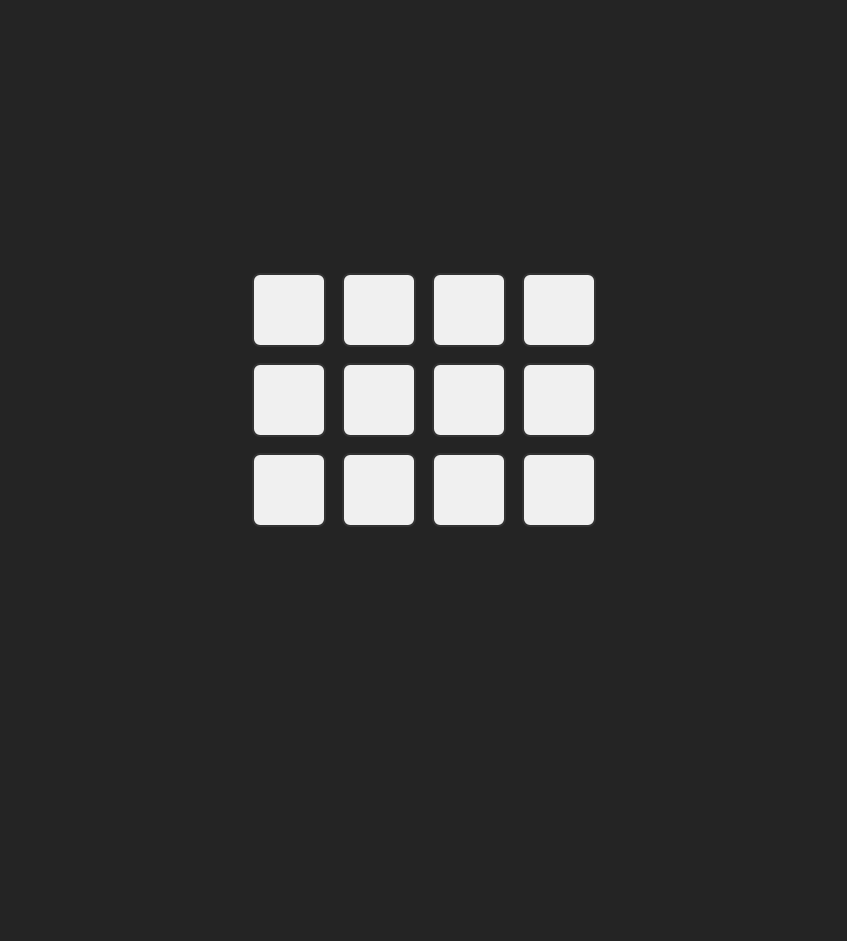
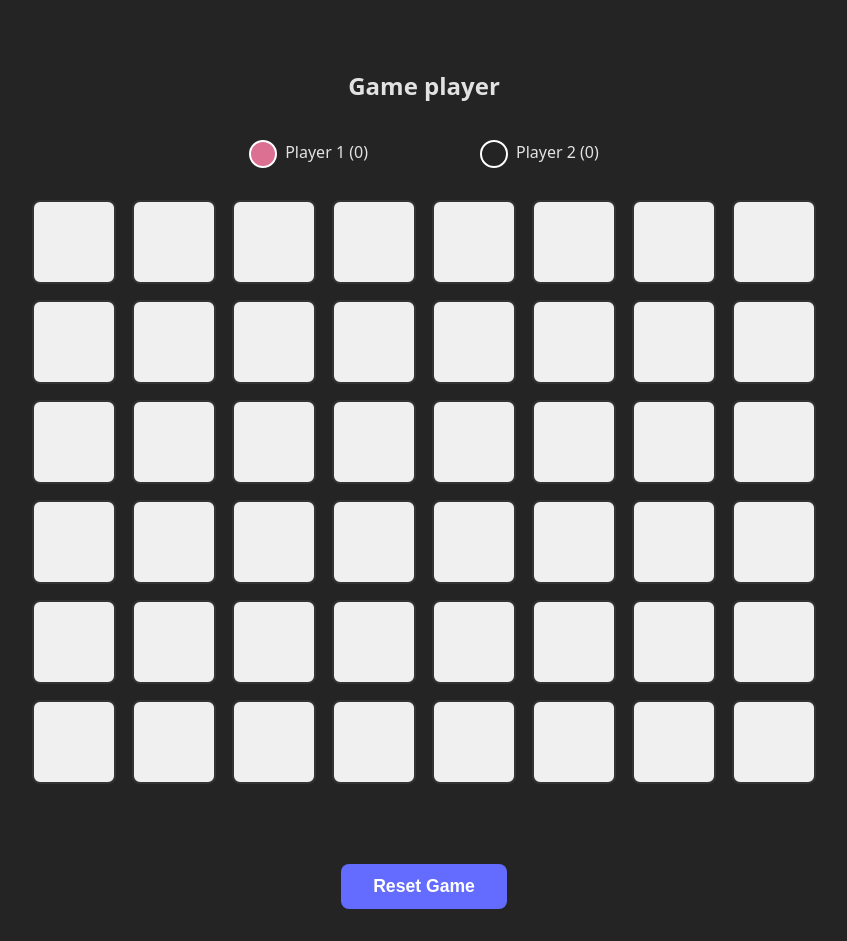
Before and after one commit to daboutt/memory-card, a React (Vite) app: page / in a window 1280 px wide. Shown: the whole page, without its empty margins (216-1063 px from the left). Before the commit the page ends 800 px from the top, so only its background shows below. Built offline with nearby package versions, Linux system fonts and the light colour scheme.

Commit message:
feat: support gameplay for 2 players

```diff
--- a/src/App.css
+++ b/src/App.css
@@ -4,3 +4,20 @@
   padding: 2rem;
   text-align: center;
 }
+
+.reset-button {
+  margin-top: 2rem;
+  padding: 0.75rem 2rem;
+  font-size: 1.1rem;
+  font-weight: 600;
+  color: white;
+  background-color: #646cff;
+  border: none;
+  border-radius: 8px;
+  cursor: pointer;
+  transition: background-color 0.2s;
+}
+
+.reset-button:hover {
+  background-color: #535bf2;
+}
--- a/src/App.tsx
+++ b/src/App.tsx
@@ -1,10 +1,37 @@
+import { useRef } from 'react';
 import './App.css';
-import CardContainer from './components/CardContainer';
+import CardContainer, {
+  type CardContainerRef,
+} from './components/CardContainer';
+import PlayerInformation from './components/PlayerInformation';
+import { useGamePlay } from './hooks/useGamePlay';
 
 function App() {
+  const cardContainerRef = useRef<CardContainerRef>(null);
+  const {
+    score,
+    handleAddScore,
+    handleTogglePlayerTurn,
+    isFirstPlayerTurn,
+    resetGame,
+  } = useGamePlay();
+
+  const handleReset = () => {
+    resetGame();
+    cardContainerRef.current?.reset();
+  };
+
   return (
     <>
-      <CardContainer />
+      <PlayerInformation isPlayerOneTurn={isFirstPlayerTurn} score={score} />
+      <CardContainer
+        ref={cardContainerRef}
+        handleTogglePlayerTurn={handleTogglePlayerTurn}
+        handleAddScore={handleAddScore}
+      />
+      <button className='reset-button' onClick={handleReset}>
+        Reset Game
+      </button>
     </>
   );
 }
--- a/src/components/Card.css
+++ b/src/components/Card.css
@@ -1,14 +1,22 @@
 .card {
-  width: 70px;
-  height: 70px;
+  width: 80px;
+  height: 80px;
   border: 2px solid #333;
   border-radius: 8px;
   background-color: #f0f0f0;
   align-content: center;
+  font-size: 36px;
+}
+.card.matched {
+  border-color: green;
+  background-color: lightgreen;
 }
 .front-card {
+  -webkit-user-select: none;
+  user-select: none;
   backface-visibility: hidden;
 }
+
 .back-card {
   background-color: white;
 }
--- a/src/components/Card.tsx
+++ b/src/components/Card.tsx
@@ -11,7 +11,7 @@ export default function Card({ symbol, isSelected, onClickCard }: CardProps) {
     <motion.div
       initial={{ scale: 0 }}
       animate={{ scale: 1, rotateY: isSelected ? 0 : 180 }}
-      className='card'
+      className={`card ${isSelected && 'matched'}`}
       onClick={onClickCard}
     >
       <motion.div
--- a/src/components/CardContainer.css
+++ b/src/components/CardContainer.css
@@ -1,7 +1,7 @@
 .card-container {
   display: grid;
-  grid-template-columns: repeat(4, auto);
-  grid-template-rows: repeat(3, auto);
+  grid-template-columns: repeat(8, auto);
+  grid-template-rows: repeat(8, auto);
   gap: 1rem;
   padding: 1rem;
 }
--- a/src/components/CardContainer.tsx
+++ b/src/components/CardContainer.tsx
@@ -1,5 +1,5 @@
-import { useCallback, useEffect, useState } from 'react';
-import { shuffleData } from '../lib/data';
+import { useCallback, useImperativeHandle, useState, forwardRef } from 'react';
+import { getShuffledData } from '../lib/data';
 import Card from './Card';
 import './CardContainer.css';
 import type { CardType } from '../lib/type';
@@ -7,26 +7,46 @@ import type { CardType } from '../lib/type';
 type SelectCard = CardType & {
   index: number;
 };
-export default function CardContainer() {
-  const [indexSelected, setIndexSelected] = useState<number[]>([]);
+
+export interface CardContainerRef {
+  reset: () => void;
+}
+
+interface CardContainerProps {
+  handleTogglePlayerTurn: () => void;
+  handleAddScore: () => void;
+}
+const CardContainer = forwardRef<CardContainerRef, CardContainerProps>(
+  ({ handleAddScore, handleTogglePlayerTurn }, ref) => {
+    const [cards, setCards] = useState(() => getShuffledData());
     const [firstSelectedCard, setFirstSelectedCard] = useState<SelectCard>();
     const [secondSelectedCard, setSecondSelectedCard] = useState<SelectCard>();
     const [matchList, setMatchList] = useState<number[]>([]);
 
+    useImperativeHandle(ref, () => ({
+      reset: () => {
+        setCards(getShuffledData());
+        setFirstSelectedCard(undefined);
+        setSecondSelectedCard(undefined);
+        setMatchList([]);
+      },
+    }));
+
     const handleClickCard = useCallback(
       (card: SelectCard) => {
+        if (card.index === firstSelectedCard?.index) return;
         if (firstSelectedCard) {
           setSecondSelectedCard(card);
           setTimeout(() => {
-          if (
-            firstSelectedCard.symbol === card.symbol &&
-            firstSelectedCard.index !== card.index
-          ) {
+            if (firstSelectedCard.symbol === card.symbol) {
+              handleAddScore();
               setMatchList((prev) => [
                 ...prev,
                 firstSelectedCard.index,
                 card.index,
               ]);
+            } else {
+              handleTogglePlayerTurn();
             }
             setFirstSelectedCard(undefined);
             setSecondSelectedCard(undefined);
@@ -35,12 +55,12 @@ export default function CardContainer() {
           setFirstSelectedCard(card);
         }
       },
-    [firstSelectedCard]
+      [firstSelectedCard, handleAddScore, handleTogglePlayerTurn]
     );
 
     return (
       <div className='card-container'>
-      {shuffleData.map((item, i) => (
+        {cards.map((item, i) => (
           <Card
             key={i}
             symbol={item.symbol}
@@ -55,3 +75,6 @@ export default function CardContainer() {
       </div>
     );
   }
+);
+
+export default CardContainer;
--- /dev/null
+++ b/src/components/PlayerInformation.css
@@ -0,0 +1,35 @@
+.player-infor {
+  display: flex;
+  flex-direction: column;
+  align-items: center;
+  margin: 16px;
+  gap: 16px;
+}
+.circle {
+  width: 24px;
+  height: 24px;
+  border-radius: 50%;
+  border: 2px solid white;
+  /* border-color: white;
+  border-width: 2px; */
+  display: inline-block;
+  margin-right: 8px;
+}
+.player-1-container {
+  display: flex;
+  justify-content: center;
+}
+.player-2-container {
+  display: flex;
+  justify-content: center;
+}
+.player-1-container.turn {
+  .circle {
+    background-color: palevioletred;
+  }
+}
+.player-2-container.turn {
+  .circle {
+    background-color: #1976d2;
+  }
+}
--- /dev/null
+++ b/src/components/PlayerInformation.tsx
@@ -0,0 +1,36 @@
+import './PlayerInformation.css';
+
+interface PlayerInformationProps {
+  isPlayerOneTurn: boolean;
+  score: {
+    playerOne: number;
+    playerTwo: number;
+  };
+}
+export default function PlayerInformation({
+  isPlayerOneTurn,
+  score,
+}: PlayerInformationProps) {
+  return (
+    <div className='player-infor'>
+      <h2>Game player</h2>
+      <div
+        style={{
+          display: 'flex',
+          justifyContent: 'center',
+          alignItems: 'center',
+          gap: '7rem',
+        }}
+      >
+        <div className={`player-1-container ${isPlayerOneTurn && 'turn'}`}>
+          <div className='circle'></div>
+          Player 1 ({score.playerOne})
+        </div>
+        <div className={`player-2-container ${!isPlayerOneTurn && 'turn'}`}>
+          <div className='circle'></div>
+          Player 2 ({score.playerTwo})
+        </div>
+      </div>
+    </div>
+  );
+}
--- /dev/null
+++ b/src/hooks/useGamePlay.ts
@@ -0,0 +1,31 @@
+import { useCallback, useState } from 'react';
+
+export const useGamePlay = () => {
+  const [isFirstPlayerTurn, setIsFirstPlayerTurn] = useState(true);
+  const [score, setScore] = useState({ playerOne: 0, playerTwo: 0 });
+
+  const handleTogglePlayerTurn = useCallback(() => {
+    setIsFirstPlayerTurn(!isFirstPlayerTurn);
+  }, [isFirstPlayerTurn]);
+
+  const handleAddScore = useCallback(() => {
+    if (isFirstPlayerTurn) {
+      setScore((prev) => ({ ...prev, playerOne: (prev.playerOne += 1) }));
+    } else {
+      setScore((prev) => ({ ...prev, playerTwo: (prev.playerTwo += 1) }));
+    }
+  }, [isFirstPlayerTurn]);
+
+  const resetGame = useCallback(() => {
+    setIsFirstPlayerTurn(true);
+    setScore({ playerOne: 0, playerTwo: 0 });
+  }, []);
+
+  return {
+    isFirstPlayerTurn,
+    handleAddScore,
+    handleTogglePlayerTurn,
+    resetGame,
+    score,
+  };
+};
--- a/src/lib/data.ts
+++ b/src/lib/data.ts
@@ -7,10 +7,31 @@ export const data: CardType[] = [
   { id: 4, symbol: '🌝' },
   { id: 5, symbol: '🍓' },
   { id: 6, symbol: '🍅' },
+  { id: 7, symbol: '👀' },
+  { id: 8, symbol: '🥼' },
+  { id: 9, symbol: '🦄' },
+  { id: 10, symbol: '🐙' },
+  { id: 11, symbol: '🦋' },
+  { id: 12, symbol: '🌈' },
+  { id: 13, symbol: '🔥' },
+  { id: 14, symbol: '💎' },
+  { id: 15, symbol: '🎸' },
+  { id: 16, symbol: '🚀' },
+  { id: 17, symbol: '🎭' },
+  { id: 18, symbol: '🍕' },
+  { id: 19, symbol: '🎯' },
+  { id: 20, symbol: '🦊' },
+  { id: 21, symbol: '🐳' },
+  { id: 22, symbol: '🌸' },
+  { id: 23, symbol: '⚡' },
+  { id: 24, symbol: '🎪' },
+  // { id: 25, symbol: '🍩' },
+  // { id: 26, symbol: '🎨' },
+  // { id: 27, symbol: '🦁' },
 ];
 export const duplicatedData = data.flatMap((item) => [item, item]);
 
-const shuffle = (array: typeof duplicatedData) => {
+export const shuffle = (array: typeof duplicatedData) => {
   const shuffled = [...array];
   for (let i = shuffled.length - 1; i > 0; i--) {
     const j = Math.floor(Math.random() * (i + 1));
@@ -19,4 +40,4 @@ const shuffle = (array: typeof duplicatedData) => {
   return shuffled;
 };
 
-export const shuffleData = shuffle(duplicatedData);
+export const getShuffledData = () => shuffle(duplicatedData);
```
Lines whose indentation alone changed are shown as unchanged.
